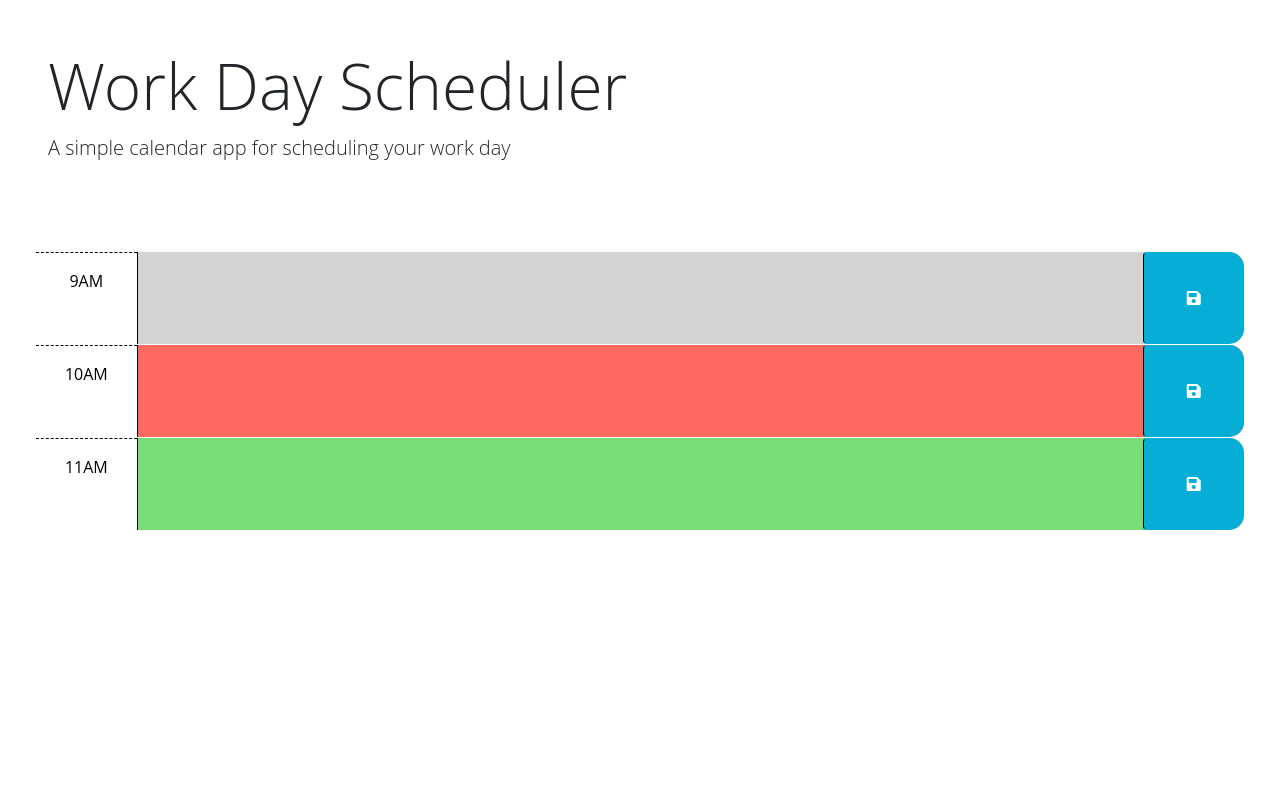
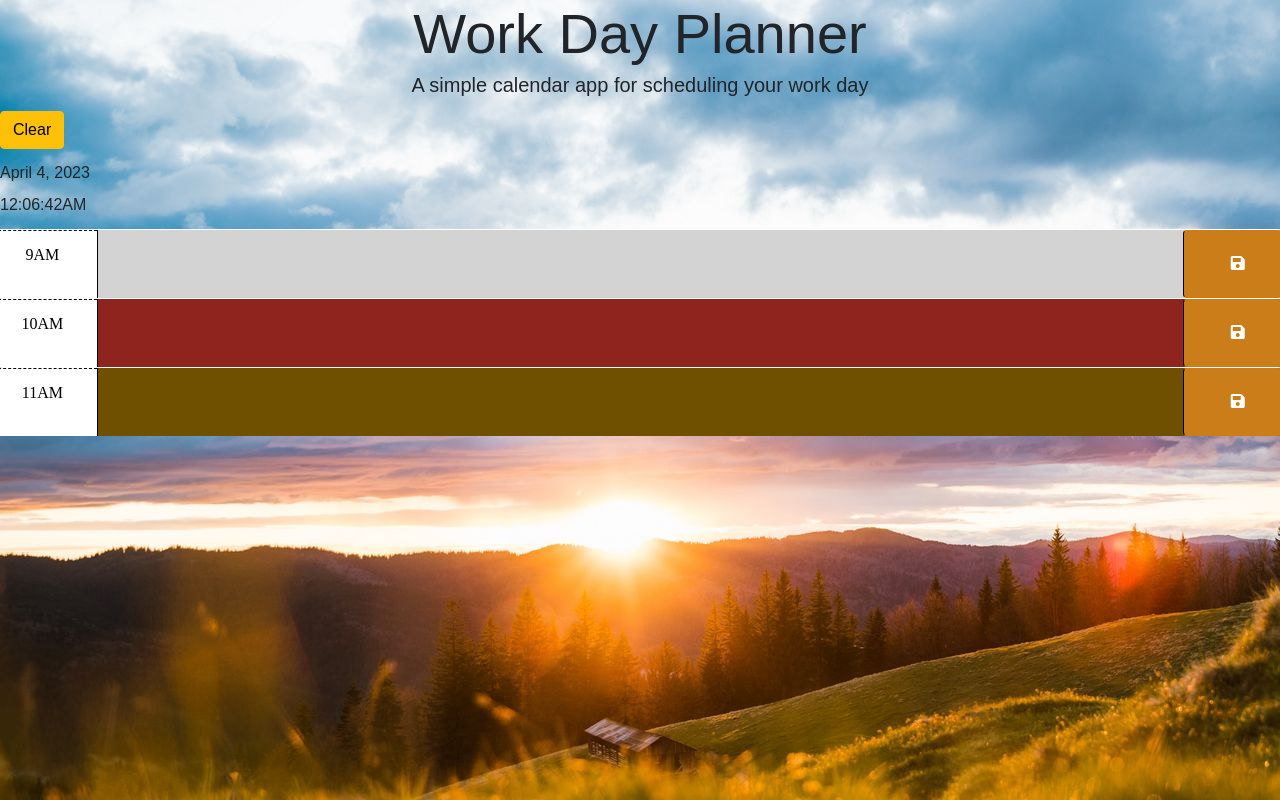
Before and after one commit to Berkeleycodingmomma/work-day-scheduler, a website: page index.html in a window 1280 px wide. Drawn offline with nearby package versions, Linux system fonts and the light colour scheme.

Commit message:
seting the style and layout

```diff
--- a/assets/css/style.css
+++ b/assets/css/style.css
@@ -1,7 +1,15 @@
 body {
-    font-family: 'Open Sans', sans-serif;
+    background-image: url(../images/landscape_mountains_sun_140434_1920x1080.jpeg);
+    font-family: fantasy;
     font-size: 16px;
+    align-items: center;
+    line-height: 1;
 }
+
+.header {
+    align-items: center;
+}
+
 
 textarea {
     background: transparent;
@@ -10,6 +18,9 @@ body {
     color: #000000;
     border-left: 1px solid black;
     padding: 10px;
+    font-family: serif;
+    text-align: center;
+
 }
 
 .description {
@@ -28,28 +39,32 @@ body {
     background-color: #ffffff;
     color: #000000;
     border-top: 1px dashed #000000;
+    font-family: serif;
 }
 
 .past {
     background-color: #d3d3d3;
     color: white;
+    font-family: serif;
 }
 
 .present {
-    background-color: #ff6961;
+    background-color: #8f241e;
     color: white;
+    font-family: serif;
 }
 
 .future {
-    background-color: #77dd77;
+    background-color: #6f4f00;
     color: white;
+    font-family: serif;
 }
 
 .saveBtn {
     border-left: 1px solid black;
     border-top-right-radius: 15px;
     border-bottom-right-radius: 15px;
-    background-color: #06aed5;
+    background-color: rgb(202, 125, 25);
     color: white;
 }
 
--- a/index.html
+++ b/index.html
@@ -1,38 +1,30 @@
-
 <!DOCTYPE html>
 <html lang="en">
+
 <head>
   <meta charset="UTF-8" />
   <meta name="viewport" content="width=device-width, initial-scale=1.0" />
   <meta http-equiv="X-UA-Compatible" content="ie=edge" />
-    <link
-      href="https://cdn.jsdelivr.net/npm/bootstrap@5.1.3/dist/css/bootstrap.min.css"
-      rel="stylesheet"
-      integrity="sha384-1BmE4kWBq78iYhFldvKuhfTAU6auU8tT94WrHftjDbrCEXSU1oBoqyl2QvZ6jIW3"
-      crossorigin="anonymous"
-    />
-    <link
-      rel="stylesheet"
-      href="https://use.fontawesome.com/releases/v5.8.1/css/all.css"
-      integrity="sha384-50oBUHEmvpQ+1lW4y57PTFmhCaXp0ML5d60M1M7uH2+nqUivzIebhndOJK28anvf"
-      crossorigin="anonymous"
-    />
-    <link
-      href="https://fonts.googleapis.com/css2?family=Fira+Sans:wght@400;700&display=swap"
-      rel="stylesheet"
-    />
+  <link href="https://cdn.jsdelivr.net/npm/bootstrap@5.1.3/dist/css/bootstrap.min.css" rel="stylesheet"
+    integrity="sha384-1BmE4kWBq78iYhFldvKuhfTAU6auU8tT94WrHftjDbrCEXSU1oBoqyl2QvZ6jIW3" crossorigin="anonymous" />
+  <link rel="stylesheet" href="https://use.fontawesome.com/releases/v5.8.1/css/all.css"
+    integrity="sha384-50oBUHEmvpQ+1lW4y57PTFmhCaXp0ML5d60M1M7uH2+nqUivzIebhndOJK28anvf" crossorigin="anonymous" />
+  <link href="https://fonts.googleapis.com/css2?family=Fira+Sans:wght@400;700&display=swap" rel="stylesheet" />
 
   <link rel="stylesheet" href="./assets/css/style.css">
   <title>Work Day Scheduler</title>
 </head>
 
 <body>
-    <header class="p-5 mb-4">
-      <h1 class="display-3">Work Day Scheduler</h1>
-      <p class="lead">A simple calendar app for scheduling your work day</p>
-      <p id="currentDay" class="lead"></p>
-    </header>
-    <div class="container-fluid px-5">
+  <div class="jumbotron jumbotron-fluid head">
+    <h1 class="display-4 text-center">Work Day Planner</h1>
+    <p class="lead text-center">A simple calendar app for scheduling your work day</p>
+    <button class="btn btn-warning" style="margin-bottom:1em" id="clearBtn">Clear</button>
+    <p>April 4, 2023</p>
+    <p>12:06:42AM</p>
+  </div>
+
+
       <!-- Use class for "past", "present", and "future" to apply styles to the
         time-block divs accordingly. The javascript will need to do this by
         adding/removing these classes on each div by comparing the hour in the
@@ -71,10 +63,10 @@
       </div>
       </div>
 
+
       <script src="https://cdnjs.cloudflare.com/ajax/libs/jquery/3.2.1/jquery.min.js"></script>
       <script src="https://cdn.jsdelivr.net/npm/dayjs@1.11.3/dayjs.min.js"
-    integrity="sha256-iu/zLUB+QgISXBLCW/mcDi/rnf4m4uEDO0wauy76x7U="
-    crossorigin="anonymous"></script>
+        integrity="sha256-iu/zLUB+QgISXBLCW/mcDi/rnf4m4uEDO0wauy76x7U=" crossorigin="anonymous"></script>
 
       <script src="./assets/js/script.js"></script>
 
@@ -99,4 +91,5 @@
         }));
       </script>
 </body>
+
 </html>
```
Also changed, not shown: assets/images/landscape_mountains_sun_140434_1920x1080.jpeg (added). Lines whose indentation alone changed are shown as unchanged.
